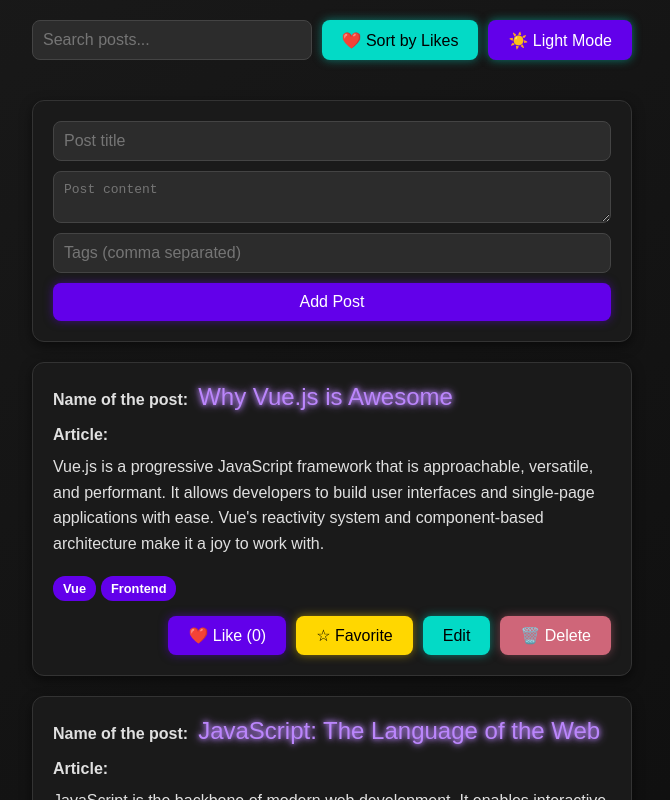
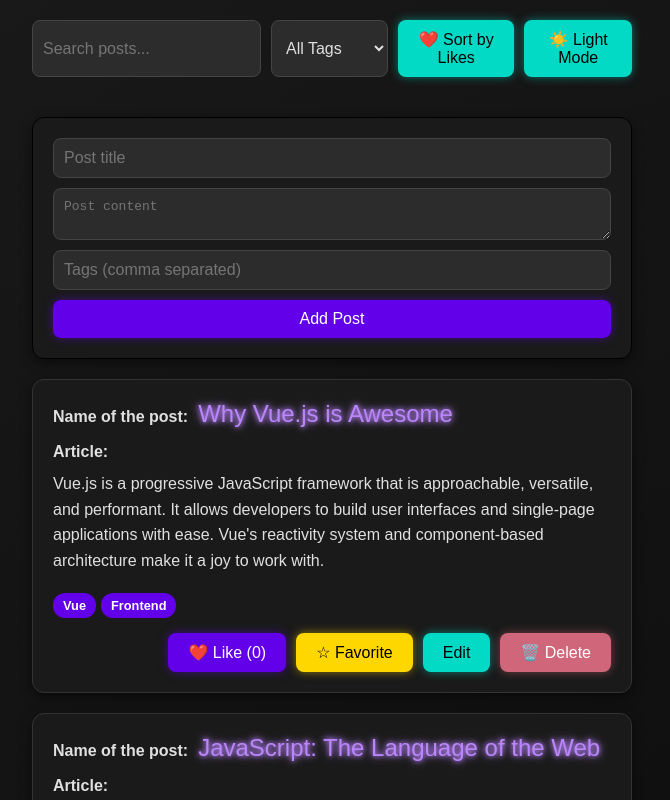
Before and after one commit to dxseless/vue_posts, a Vue app: page / in a window 1280 px wide. Shown: the top 800 px of the page, without its empty margins (308-978 px from the left). Built offline with nearby package versions, Linux system fonts and the light colour scheme.

Commit message:
add tags filter

```diff
--- a/src/App.vue
+++ b/src/App.vue
@@ -2,9 +2,12 @@
   <div class="post-container">
     <Controls
       :searchQuery="searchQuery"
+      :selectedTag="selectedTag"
+      :tags="tags"
       :sortByLikes="sortByLikes"
       :isDarkMode="isDarkMode"
       @update:searchQuery="searchQuery = $event"
+      @update:selectedTag="selectedTag = $event"
       @toggleSort="toggleSort"
       @toggleTheme="toggleTheme"
     />
@@ -80,6 +83,8 @@ export default {
     const {
       posts,
       searchQuery,
+      selectedTag,
+      tags,
       sortByLikes,
       filteredPosts,
       addPost,
@@ -135,6 +140,8 @@ export default {
     return {
       posts,
       searchQuery,
+      selectedTag,
+      tags,
       sortByLikes,
       isDarkMode,
       paginatedPosts,
@@ -169,12 +176,12 @@ body {
 
 body.light-mode {
   background-color: #f5f5f5;
-  color: #333;
+  color: #000000;
 }
 
 body.light-mode .post {
   background-color: #fff;
-  color: #333;
+  color: #000000;
   border-color: #ddd;
 }
 
@@ -214,7 +221,7 @@ body.light-mode .post {
 .sort-button,
 .theme-button {
   background-color: #03dac6;
-  color: black;
+  color: #000;
   border: none;
   border-radius: 8px;
   padding: 10px 20px;
@@ -246,7 +253,7 @@ body.light-mode .post {
   padding: 20px;
   background-color: #1a1a1a;
   border-radius: 12px;
-  border: 1px solid #333;
+  border: 1px solid #000000;
   box-shadow: 0 4px 12px rgba(0, 0, 0, 0.5);
 }
 
@@ -290,7 +297,7 @@ body.light-mode .post {
 .post {
   background-color: #1a1a1a;
   border-radius: 12px;
-  border: 1px solid #333;
+  border: 1px solid #000000;
   box-shadow: 0 4px 12px rgba(0, 0, 0, 0.5);
   padding: 20px;
   max-width: 600px;
@@ -380,7 +387,7 @@ body.light-mode .post {
 
 .favorite-button {
   background-color: #ffd700;
-  color: black;
+  color: #000;
   box-shadow: 0 0 10px rgba(255, 215, 0, 0.5);
 }
 
@@ -396,7 +403,7 @@ body.light-mode .post {
 
 .edit-button {
   background-color: #03dac6;
-  color: black;
+  color: #000;
   box-shadow: 0 0 10px rgba(3, 218, 198, 0.5);
 }
 
@@ -452,7 +459,7 @@ body.light-mode .post {
 
 .pagination button {
   background-color: #03dac6;
-  color: black;
+  color: #000;
   border: none;
   border-radius: 8px;
   padding: 10px 20px;
@@ -494,5 +501,6 @@ body.light-mode .post {
   border: 3px solid #af10e4;
   border-radius: 8px;
   font-weight: bold;
+  color: #fff;
 }
 </style>
--- a/src/components/Controls.vue
+++ b/src/components/Controls.vue
@@ -6,6 +6,14 @@
       placeholder="Search posts..."
       class="search-input"
     />
+    <select
+      :value="selectedTag"
+      @change="$emit('update:selectedTag', $event.target.value)"
+      class="tag-select"
+    >
+      <option value="">All Tags</option>
+      <option v-for="tag in tags" :key="tag" :value="tag">{{ tag }}</option>
+    </select>
     <button @click="$emit('toggleSort')" class="sort-button" title="Sort by Likes">
       {{ sortByLikes ? "📅 Sort by Date" : "❤️ Sort by Likes" }}
     </button>
@@ -19,6 +27,8 @@
 export default {
   props: {
     searchQuery: String,
+    selectedTag: String,
+    tags: Array,
     sortByLikes: Boolean,
     isDarkMode: Boolean,
   },
@@ -32,30 +42,43 @@ export default {
   margin-bottom: 20px;
 }
 
-.search-input {
+.search-input,
+.tag-select {
   flex: 1;
   padding: 10px;
   border: 1px solid #444;
   border-radius: 8px;
   background-color: #2c2c2c;
   color: #e0e0e0;
+  font-size: 1em;
+}
+
+.search-input:focus,
+.tag-select:focus {
+  outline: none;
+  border-color: #bb86fc;
 }
 
 .sort-button,
 .theme-button {
-  padding: 10px 20px;
+  background-color: #03dac6;
+  color: black;
   border: none;
   border-radius: 8px;
+  padding: 10px 20px;
+  font-size: 1em;
   cursor: pointer;
   transition: background-color 0.3s ease;
 }
 
-.sort-button {
-  background-color: #03dac6;
+.sort-button:hover,
+.theme-button:hover {
+  background-color: #00c4b4;
 }
 
-.theme-button {
-  background-color: #6200ea;
-  color: white;
+.sort-button:active,
+.theme-button:active {
+  background-color: #00a896;
+  transform: scale(0.95);
 }
 </style>
--- a/src/composables/usePosts.js
+++ b/src/composables/usePosts.js
@@ -3,16 +3,25 @@ import { ref, computed } from "vue";
 export function usePosts(initialPosts) {
   const posts = ref(initialPosts);
   const searchQuery = ref("");
+  const selectedTag = ref("");
   const sortByLikes = ref(false);
 
+  // Получаем уникальные теги из всех постов
+  const tags = computed(() => {
+    const allTags = posts.value.flatMap((post) => post.tags);
+    return [...new Set(allTags)];
+  });
+
+  // Фильтрация постов
   const filteredPosts = computed(() => {
     let filtered = posts.value.filter(
       (post) =>
-        post.title.toLowerCase().includes(searchQuery.value.toLowerCase()) ||
-        post.content.toLowerCase().includes(searchQuery.value.toLowerCase()) ||
-        post.tags.some((tag) =>
-          tag.toLowerCase().includes(searchQuery.value.toLowerCase())
-        )
+        (post.title.toLowerCase().includes(searchQuery.value.toLowerCase()) ||
+          post.content.toLowerCase().includes(searchQuery.value.toLowerCase()) ||
+          post.tags.some((tag) =>
+            tag.toLowerCase().includes(searchQuery.value.toLowerCase())
+          )) &&
+        (selectedTag.value ? post.tags.includes(selectedTag.value) : true)
     );
 
     if (sortByLikes.value) {
@@ -45,6 +54,8 @@ export function usePosts(initialPosts) {
   return {
     posts,
     searchQuery,
+    selectedTag,
+    tags,
     sortByLikes,
     filteredPosts,
     addPost,
```
